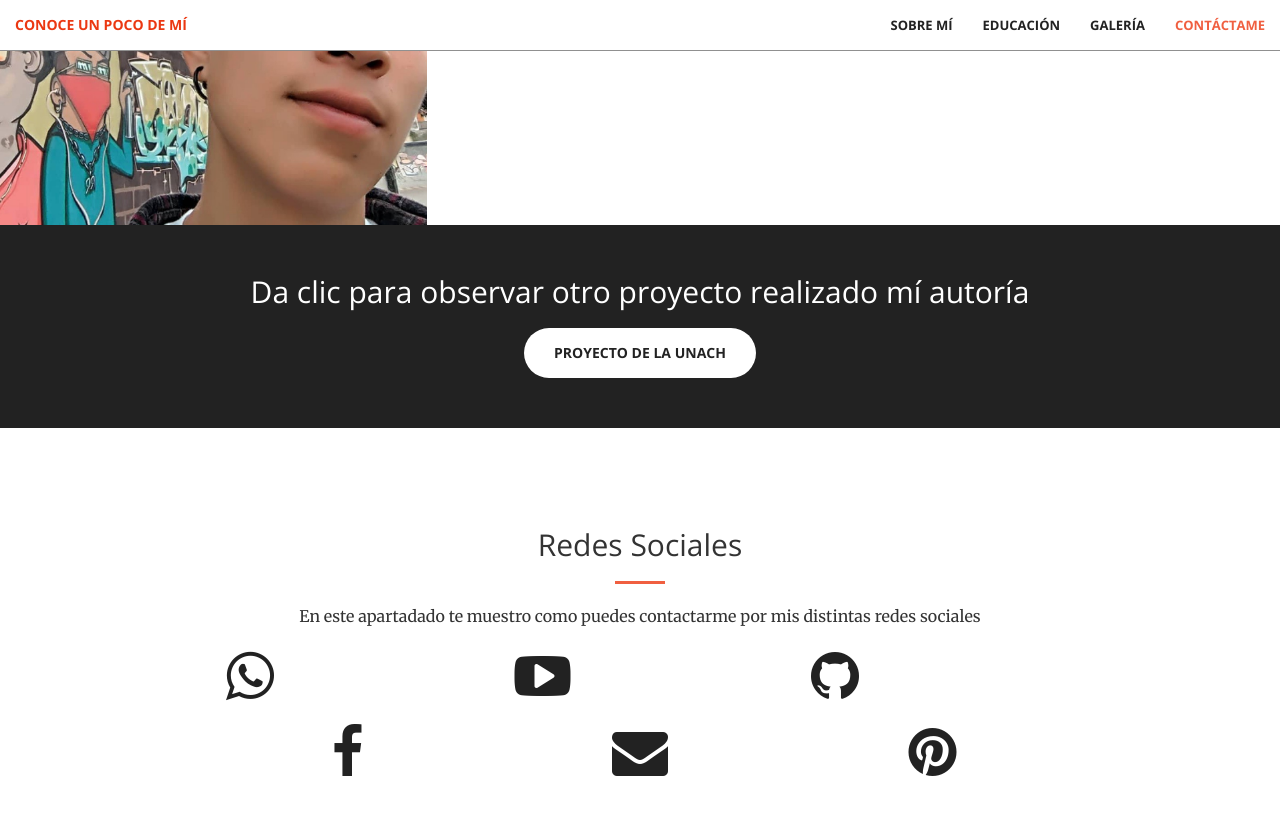
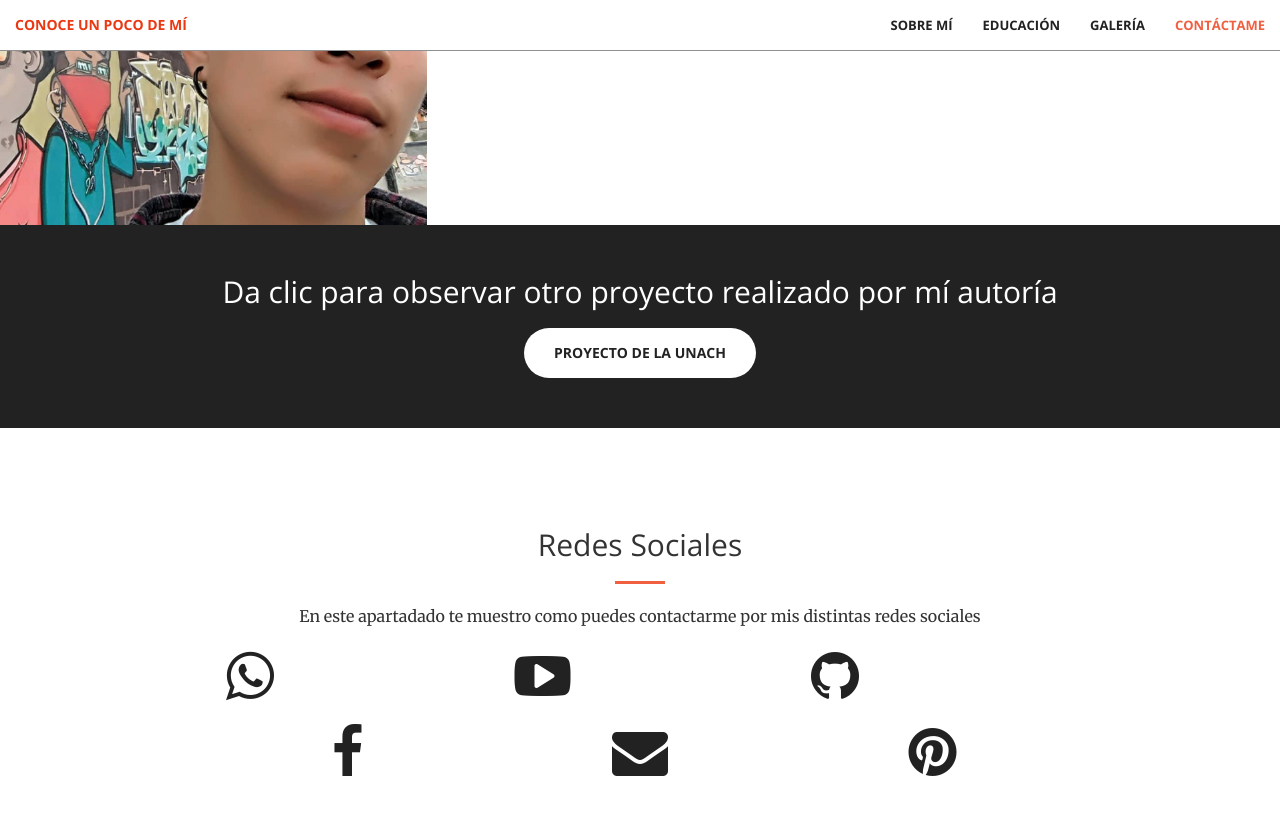
Before and after one commit to lfih-96/lfih-96.github.io, a Jekyll site: the page built from index.html, in a window 1280 px wide and 900 px high, scrolled down 2293 px. Shown: the top 815 px of the window. Built offline with Jekyll 4.4.1, drawn with Linux system fonts in a browser that asks for light colours.

Commit message:
corrreccion en aside

```diff
--- a/_includes/aside.html
+++ b/_includes/aside.html
@@ -1,7 +1,7 @@
   <aside class="bg-dark">
       <div class="container text-center">
           <div class="call-to-action">
-              <h2>Da clic para observar otro proyecto realizado mí autoría </h2>
+              <h2>Da clic para observar otro proyecto realizado por mí autoría </h2>
               <a href="https://www.youtube.com/watch?v=m-hXhuRpqK0&t=3s" class="btn btn-default btn-xl wow tada">Proyecto de la Unach </a>
           </div>
       </div>
```
